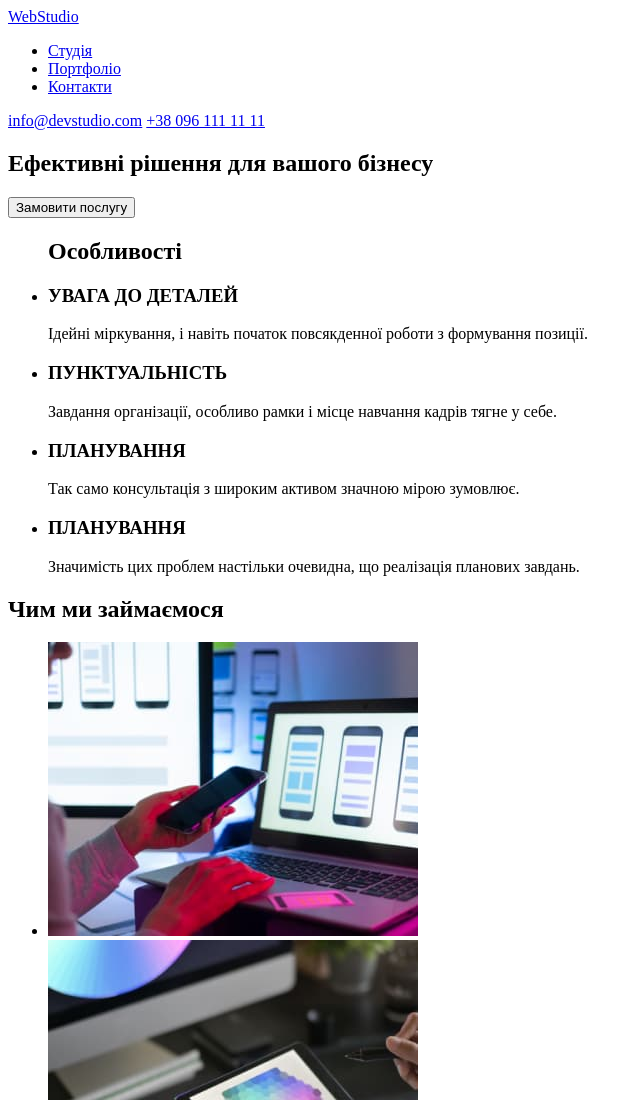
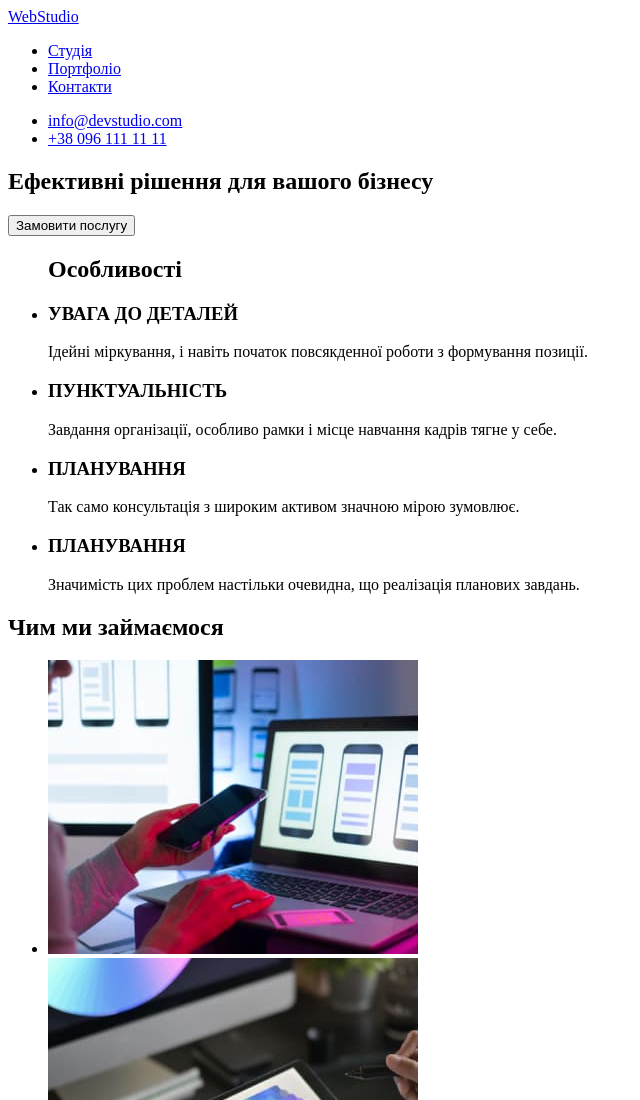
Before and after one commit to boomm01/goit-markup-hw-01, a plain HTML site: page index.html in a window 1280 px wide. Shown: the top 1100 px of the page, without its empty margins (0-640 px from the left). Drawn offline with Linux system fonts and the light colour scheme.

Commit message:
Update index.html

```diff
--- a/index.html
+++ b/index.html
@@ -16,8 +16,10 @@
 				<li><a href="#">Контакти</a></li>
 			</ul>
 		</nav>
-		<a href="mailto:info@devstudio.com">info@devstudio.com</a>
-		<a href="tel:+380961111111">+38 096 111 11 11</a>
+		<ul>
+			<li><a href="mailto:info@devstudio.com">info@devstudio.com</a></li>
+			<li><a href="tel:+380961111111">+38 096 111 11 11</a></li>
+		</ul>
 	</header>
 	<main>
 		<section>
@@ -90,7 +92,7 @@
 		<address>
 			<ul>
 				<li>
-					<a href="https://goo.gl/maps/WBBWMruhH3Dfa42q7" rel="noreferrer noopener">м. Київ, пр-т Лесі Українки, 26</a>
+					<a href="https://goo.gl/maps/WBBWMruhH3Dfa42q7" rel="noreferrer noopener" target="_blank">м. Київ, пр-т Лесі Українки, 26</a>
 				</li>
 				<li>
 					<a href="mailto:info@devstudio.com">info@devstudio.com</a>
@@ -103,3 +105,7 @@
 	</footer>
 </body>
 </html>
+
+
+
+Скажіть, якщо у мене є мінімальний background, я вже вивчав самойстійно HTML/CSS + JS, чи нічого страшного, що  я не сильно читаю конспект, тому що памятаю багато з того що вивчав і мені вистачає просто вебінару, для виконнаня домашнього завждання і я не набираю 14 годин навчання в неділю а меньше.
```
